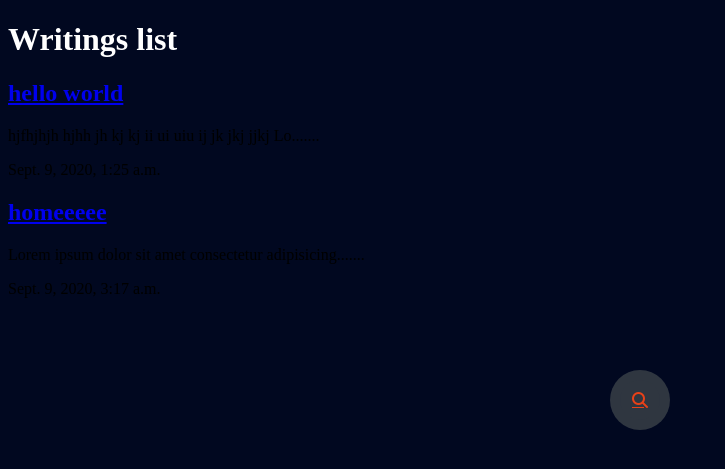
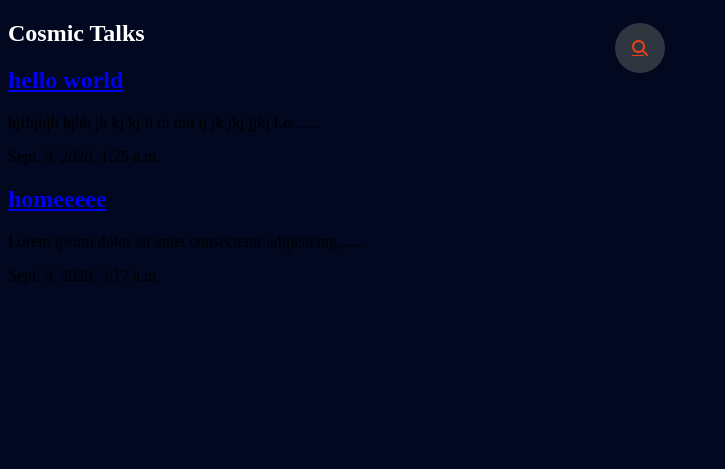
Before and after one commit to swarna1001/cosmic_talks, a Django app: page / in a window 1280 px wide. Shown: the top 469 px of the page, without its empty margins (0-725 px from the left). Run offline with Django 3.2, Linux system fonts and the light colour scheme; data comes from the database, SQL or seed files in the repository; some libraries are stand-ins or nearby versions.

Commit message:
3 - styled index page

```diff
--- a/articles/static/articles/index_style.css
+++ b/articles/static/articles/index_style.css
@@ -3,24 +3,26 @@ body{
 }
 
 h1 {
-    color: white
+    color: white;
+
 }
 
 /* search bar styling */
 
 .search-box{
 	position: absolute;
-	top: 50%;
+	top: 6%;
 	left: 50%;
 	transform: translate(-50%, -50%);
 	background: #2f3640;
-	height: 40px;
-	border-radius: 40px;
+	height: 30px;
+	border-radius: 30px;
 	padding: 10px;
+
  }
 
  .search-box:hover > .search-txt{
- 	width: 240px;
+ 	width: 350px;
  	padding: 0 6px;
  }
 
@@ -31,8 +33,8 @@ h1 {
  .search-btn{
  	color: #e84118;
  	float: right;
- 	width: 40px;
- 	height: 40px;
+ 	width: 30px;
+ 	height: 30px;
  	border-radius: 50%;
  	background: #2f3640;
  	display: flex;
@@ -50,6 +52,6 @@ h1 {
  	color: white;
  	font-size: 16px;
  	transition: 0.4s;
- 	line-height: 40px;
+ 	line-height: 30px;
  	width: 0px;
  }
--- a/articles/templates/articles/article_list.html
+++ b/articles/templates/articles/article_list.html
@@ -24,7 +24,18 @@
     </a>
 </div>
 
-<h1> Writings list</h1>
+<section id="heading">
+    <h1 class="h-primary">Cosmic Talks </h1>
+
+
+</section>
+
+
+
+
+
+
+
 
 <div class="articles">
     {% for article in articles %}
```
Also changed, not shown: articles/static/articles/images/background.jpg (added).
